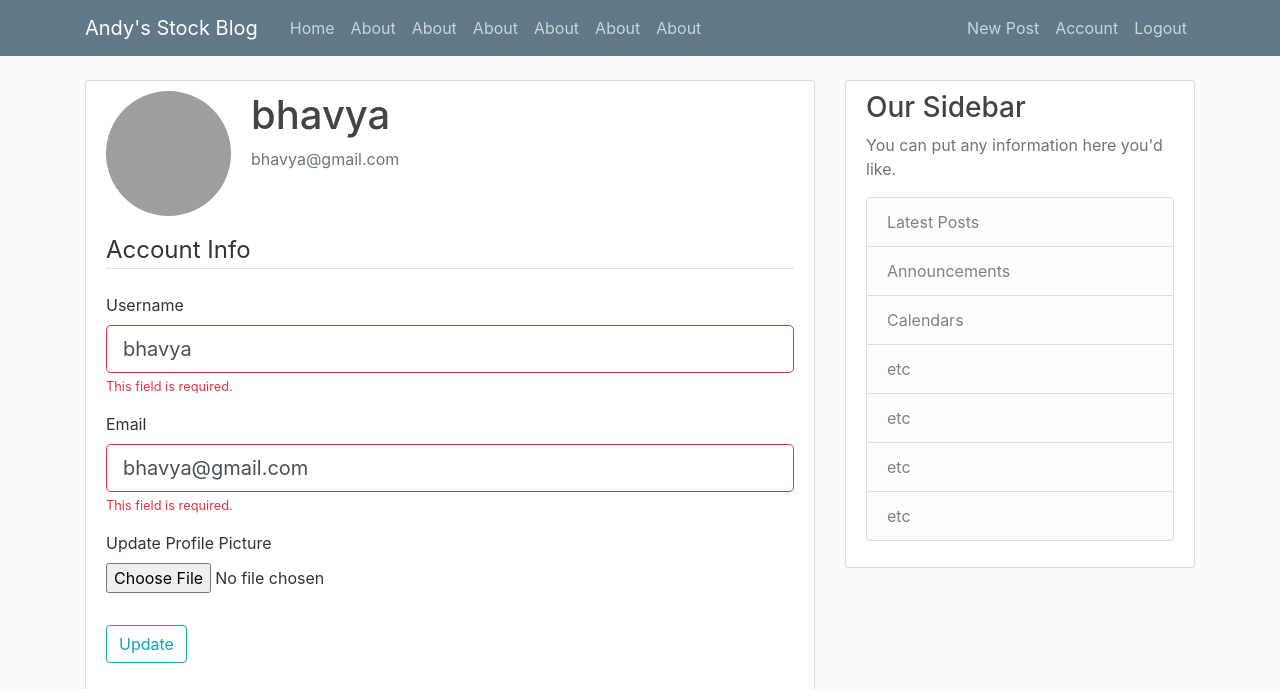
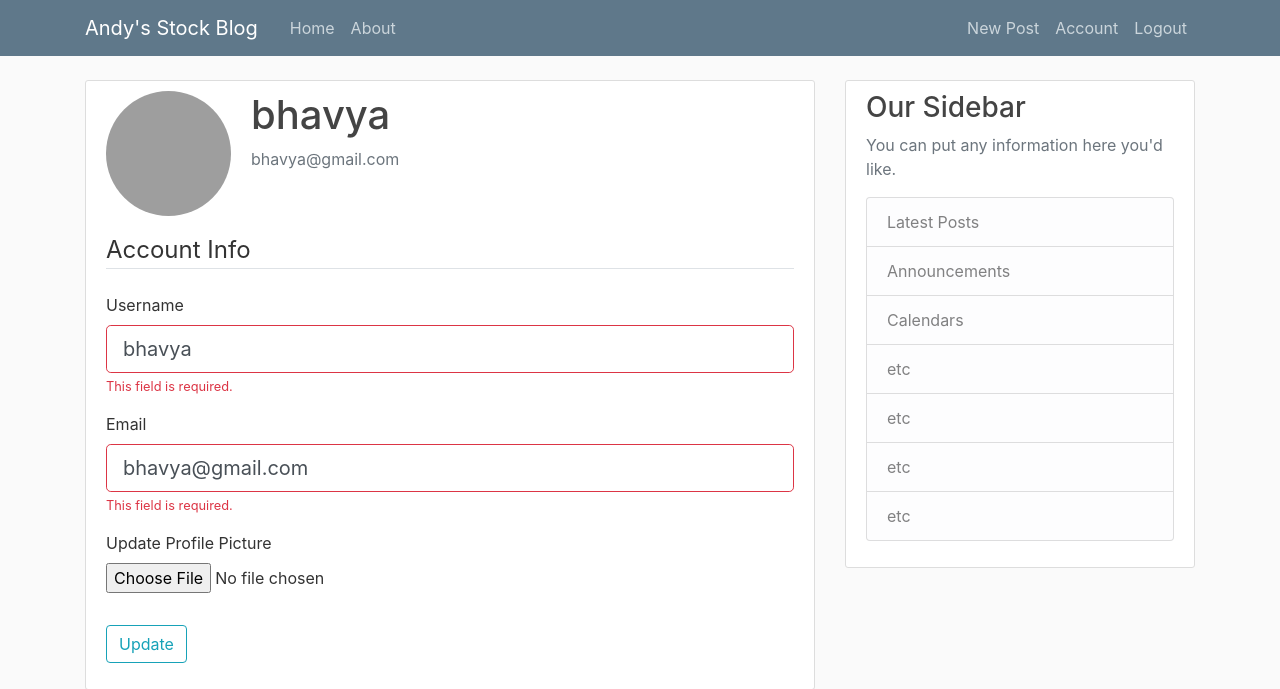
Before and after one commit to bhavyakundra/Blog-Site, a Flask app: page /account in a window 1280 px wide. Shown: the top 689 px of the page. Run offline with Flask 2, Linux system fonts and the light colour scheme; a user stored in the database is signed in; parts of the project's set-up code (start-up, migrations or seed data) failed here and were passed over; some libraries are stand-ins or nearby versions; grey boxes are pictures that could not be loaded.

Commit message:
Update layout.html

```diff
--- a/flask_blog_andy/flaskblog/templates/layout.html
+++ b/flask_blog_andy/flaskblog/templates/layout.html
@@ -27,11 +27,6 @@
           <div class="collapse navbar-collapse" id="navbarToggle">
             <div class="navbar-nav mr-auto">
               <a class="nav-item nav-link" href="{{ url_for('main.home') }}">Home</a>
-              <a class="nav-item nav-link" href="{{ url_for('main.about') }}">About</a>
-              <a class="nav-item nav-link" href="{{ url_for('main.about') }}">About</a>
-              <a class="nav-item nav-link" href="{{ url_for('main.about') }}">About</a>
-              <a class="nav-item nav-link" href="{{ url_for('main.about') }}">About</a>
-              <a class="nav-item nav-link" href="{{ url_for('main.about') }}">About</a>
               <a class="nav-item nav-link" href="{{ url_for('main.about') }}">About</a>
             </div>
             <!-- Navbar Right Side -->
```
